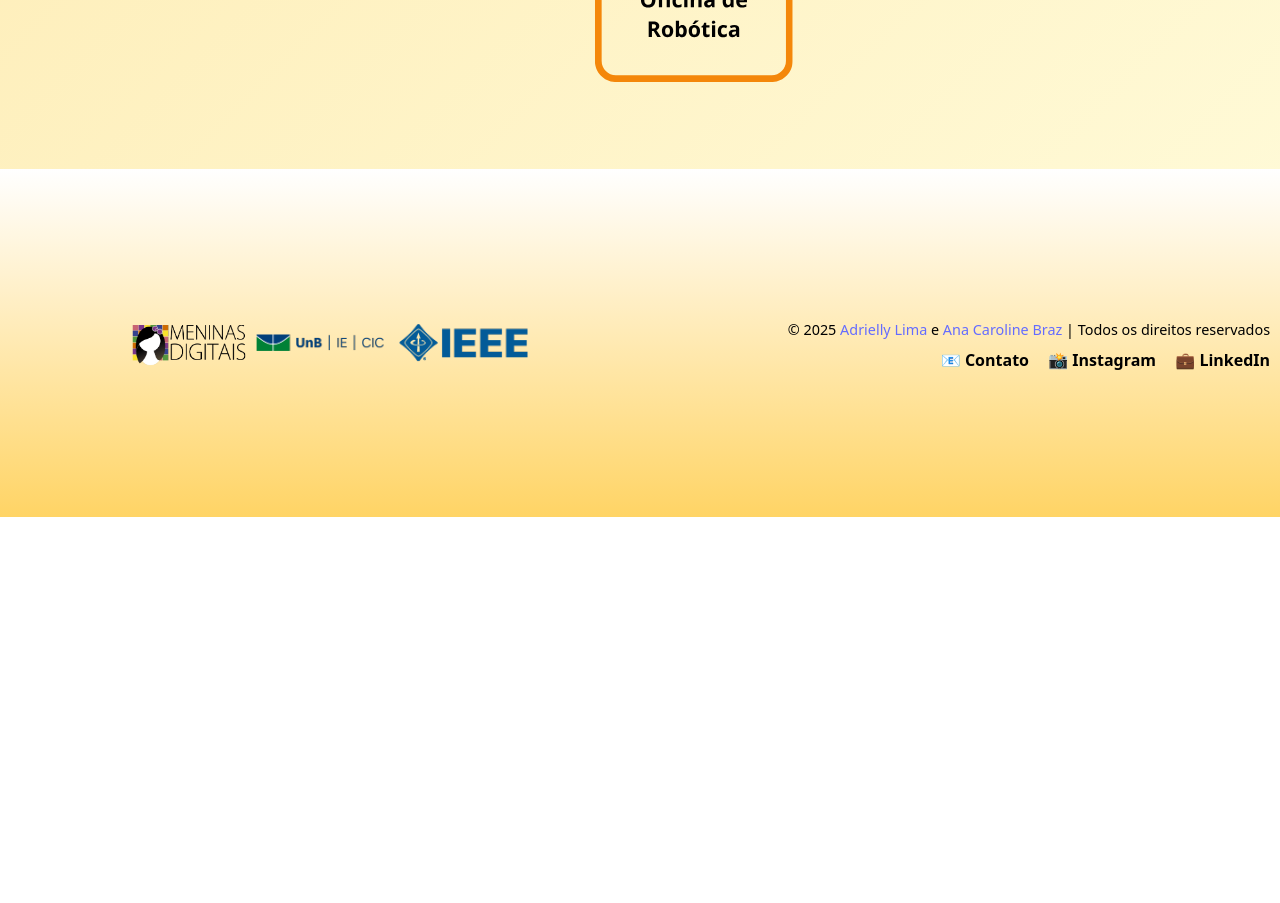
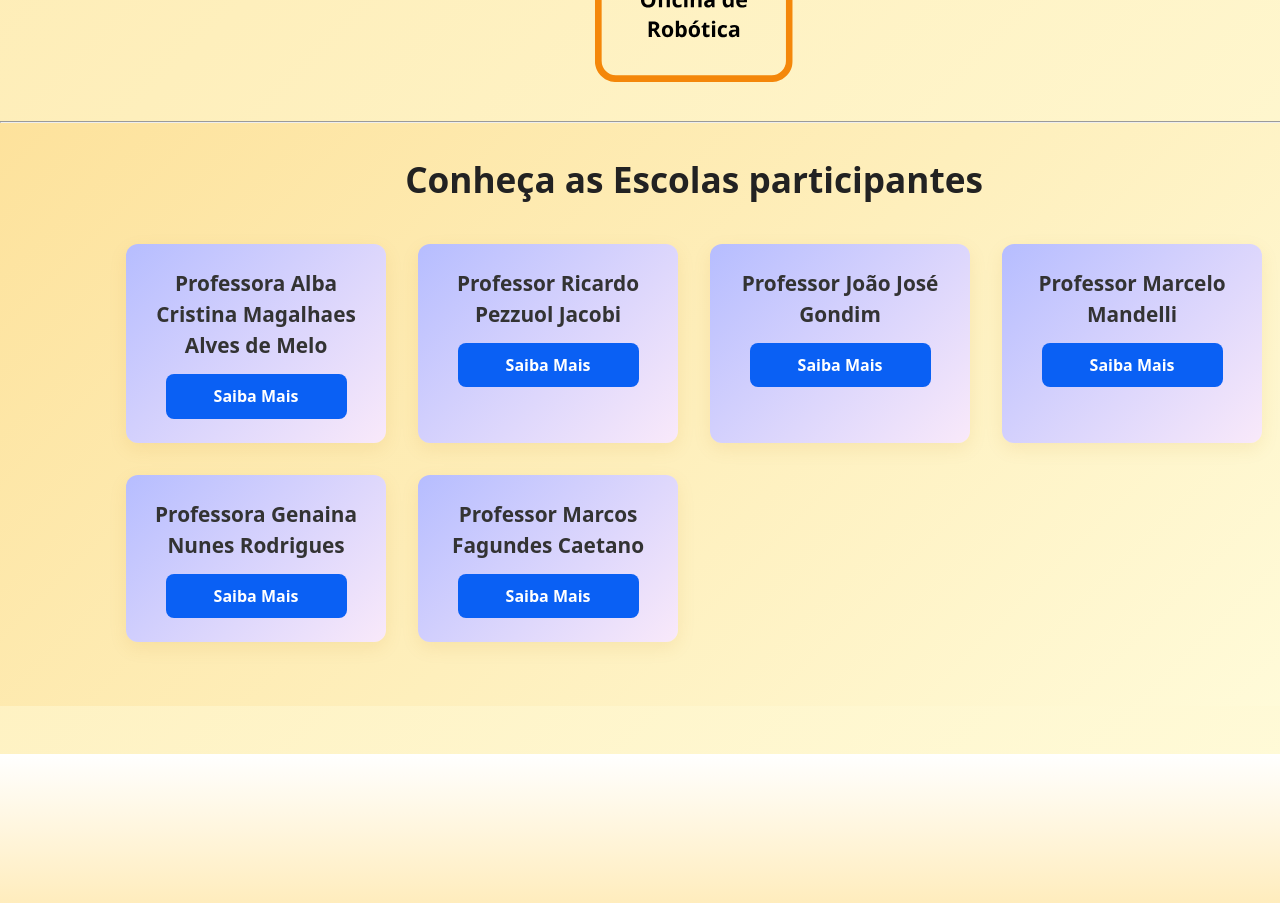
Before and after one commit to aadriellyy/landing-site-ieee, a React (Vite) app in the folder event-landing/: page / in a window 1280 px wide. Shown: the part 1880-2783 px from the top of the page. Before the commit the page ends 2397 px from the top, so only its background shows below. Built offline with nearby package versions, Linux system fonts and the light colour scheme.

Commit message:
Escolas e Programação

```diff
--- a/event-landing/src/App.jsx
+++ b/event-landing/src/App.jsx
@@ -6,6 +6,7 @@ import TopInfoBar from './components/TopInfoBar';
 import AboutEvent from './sections/AboutEvent';
 import Members from './sections/Members';
 import Program from './sections/Program';
+import Escolas from './sections/Escolas'
 import Footer from './components/Footer';
 import { BrowserRouter as Router, Routes, Route, Link } from "react-router-dom";
 
@@ -24,6 +25,7 @@ function App() {
               <TopInfoBar />
               <AboutEvent />
               <Program />
+              <Escolas />
               <Footer />
             </>
           }
--- /dev/null
+++ b/event-landing/src/sections/Escolas.css
@@ -0,0 +1,78 @@
+.members {
+  padding: 2rem;
+  text-align: center;
+  background: linear-gradient(135deg, #fde29c, #fffcdc);
+}
+
+.members-title {
+  font-size: 2.2rem;
+  margin-bottom: 0.5rem;
+  font-weight: bold;
+  color: #222;
+}
+
+.apoiadores-grid {
+  display: grid;
+  grid-template-columns: repeat(4, 1fr);
+  gap: 2rem;
+  justify-content: center;
+  max-width: 1200px;
+  padding: 2rem;
+}
+
+.apoiadores-card {
+  background: linear-gradient(135deg, #b6bdff, #f9e9fa);
+  border-radius: 12px;
+  box-shadow: 0 6px 18px rgba(187, 126, 6, 0.1);
+  overflow: hidden;
+  transition: transform 0.3s, box-shadow 0.3s;
+  display: flex;
+  flex-direction: column;
+  align-items: center;
+}
+
+.apoiadores-card-content {
+  padding: 1.5rem;
+  flex: 1;
+}
+
+.apoiadores-card h3 {
+  font-size: 1.3rem;
+  margin-bottom: 0.8rem;
+  color: #333;
+}
+
+.apoiadores-card p {
+  font-size: 0.95rem;
+  color: #555;
+  margin-bottom: 1.5rem;
+}
+
+.apoiadores-card .btn {
+  background: #0a60f4;
+  color: white;
+  border: none;
+  padding: 0.7rem 1.5rem;
+  border-radius: 8px;
+  cursor: pointer;
+  transition: 0.3s;
+  font-weight: bold;
+}
+
+.apoiadores-card .btn a {
+  color: white;
+  padding: 0.7rem 1.5rem;
+  cursor: pointer;
+  font-weight: bold;
+}
+
+.apoiadores-card .btn:hover {
+  background: #f4870a;
+  transform: translateY(-3px);
+  box-shadow: 0 5px 15px rgba(108, 99, 255, 0.3);
+}
+
+.apoiadores-card:hover {
+  transform: translateY(-8px);
+  box-shadow: 0 10px 25px rgba(0, 0, 0, 0.15);
+}
--- /dev/null
+++ b/event-landing/src/sections/Escolas.jsx
@@ -0,0 +1,55 @@
+import React from "react";
+import "./Escolas.css";
+
+export default function ProgramsSection() {
+
+
+    const apoiadores = [
+      {
+        title: "Professora Alba Cristina Magalhaes Alves de Melo",
+        link: "https://cic.unb.br/professores/58-alves",
+      },
+      {
+        title: "Professor Ricardo Pezzuol Jacobi",
+        link: "https://www.cic.unb.br/professores/104-jacobi",
+      },
+      {
+        title: "Professor João José Gondim",
+        link:
+          "https://www.escavador.com/sobre/2919439/joao-jose-costa-gondim",
+      },
+      {
+        title: "Professor Marcelo Mandelli",
+        link:
+          "https://cic.unb.br/professores/91-mgmandelli",
+      },
+      {
+        title: "Professora Genaina Nunes Rodrigues",
+        link:
+          "https://cic.unb.br/professores/79-genaina",
+      },
+      {
+        title: "Professor Marcos Fagundes Caetano",
+        link:
+          "https://cic.unb.br/professores/94-mfcaetano",
+      },
+    ];
+
+  return (
+    <section className="members" id="members">
+
+      <h2 className="members-title">Conheça as Escolas participantes</h2>
+      <div className="apoiadores-grid">
+        {apoiadores.map((member, index) => (
+          <div className="apoiadores-card" key={index}>
+            <div className="apoiadores-card-content">
+              <h3>{member.title}</h3>
+              <button className="btn"><a href={member.link}>Saiba Mais</a></button>
+            </div>
+          </div>
+        ))}
+      </div>
+
+    </section>
+  );
+}
--- a/event-landing/src/sections/Members.jsx
+++ b/event-landing/src/sections/Members.jsx
@@ -23,7 +23,7 @@ export default function ProgramsSection() {
 
   const members = [
     {
-      title: "Maristela Terto de Holanda",
+      title: "Maristela Holanda",
       description:
         "Organizadora Geral.\nProfessora do Departamento de Ciência da Computação da Universidade de Brasília (UnB).",
       image: Maristela,
@@ -44,7 +44,7 @@ export default function ProgramsSection() {
       refName: "Saiba Mais"
     },
     {
-      title: "Carla Maria Chaves e Cavalcante Koike",
+      title: "Carla Koike",
       description:
         "Professora do Departamento de Ciência da Computação da Universidade de Brasília (UnB).",
       image: Carla,
@@ -79,7 +79,7 @@ export default function ProgramsSection() {
 
     const apoiadores = [
       {
-        title: "Professor Alba Cristina Magalhaes Alves de Melo",
+        title: "Professora Alba Cristina Magalhaes Alves de Melo",
         link: "https://cic.unb.br/professores/58-alves",
       },
       {
@@ -97,7 +97,7 @@ export default function ProgramsSection() {
           "https://cic.unb.br/professores/91-mgmandelli",
       },
       {
-        title: "Professor Genaina Nunes Rodrigues",
+        title: "Professora Genaina Nunes Rodrigues",
         link:
           "https://cic.unb.br/professores/79-genaina",
       },
--- a/event-landing/src/sections/Program.jsx
+++ b/event-landing/src/sections/Program.jsx
@@ -20,7 +20,7 @@ const Program = () => {
                 <img src={agenda_robo} className="agenda" />
             </div>
 
-
+            <hr class="border-t border-black"></hr>
         </section>
 
     );
```
